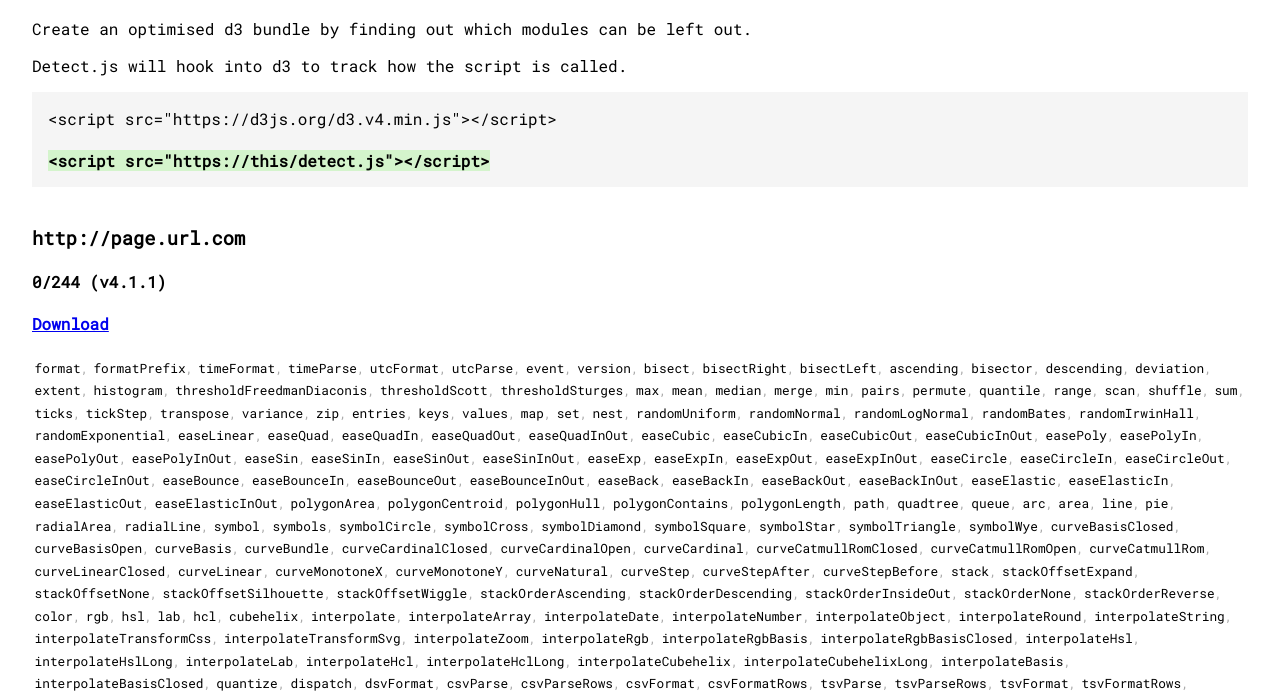
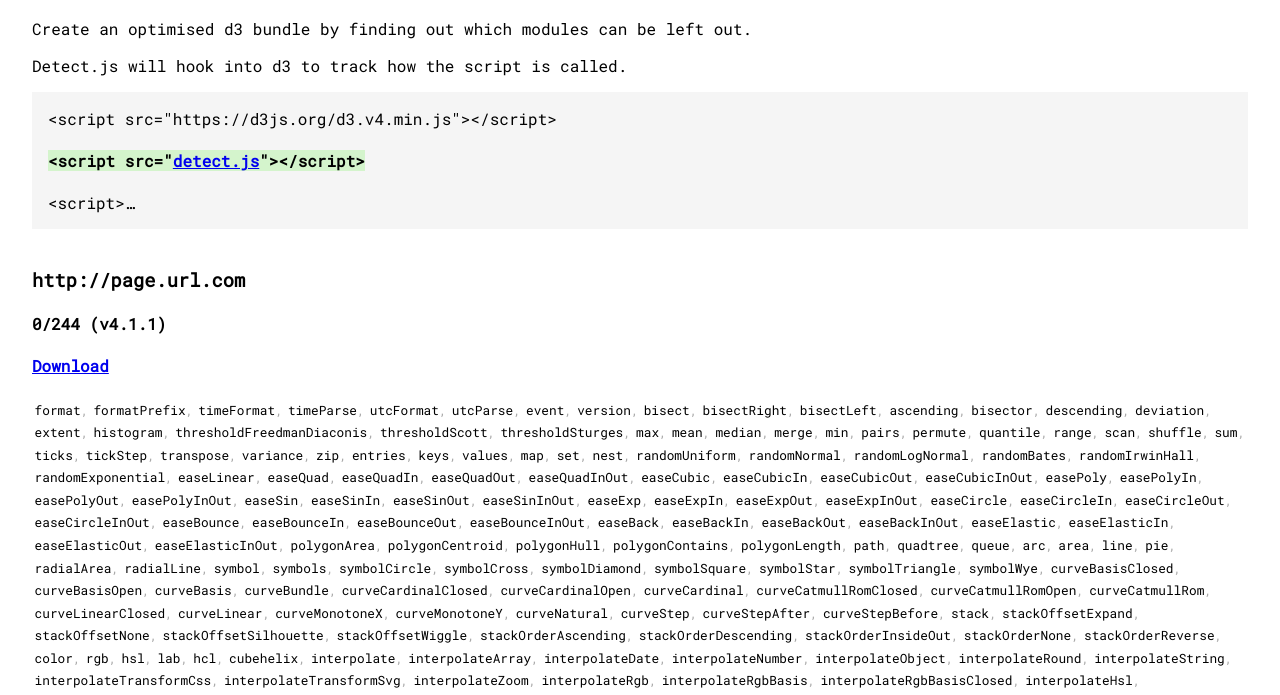
Before and after one commit to benfoxall/d3-min, a website: page ui.html in a window 1280 px wide. Shown: the part 78-773 px from the top of the page. Drawn offline with Linux system fonts and the light colour scheme.

Commit message:
auto display url

```diff
--- a/ui.html
+++ b/ui.html
@@ -52,9 +52,16 @@
       &lt;script src="https://d3js.org/d3.v4.min.js"&gt;&lt;/script&gt;
       <br /><br />
       <strong>
-        &lt;script src="https://this/detect.js"&gt;&lt;/script&gt;
+        &lt;script src="<a href="detect.js" if="href-replace">detect.js</a>"&gt;&lt;/script&gt;
       </strong>
+      <br /><br />
+      &lt;script&gt;…
     </code>
+
+    <script type="text/javascript">
+      var el = document.getElementsById('href-replace')
+      el.outerHTML = el.href
+    </script>
 
 
     <h3>http://page.url.com</h3>
```
